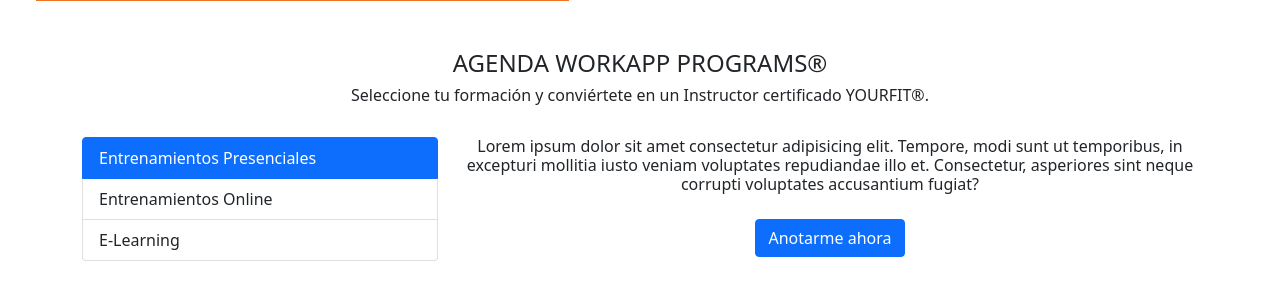
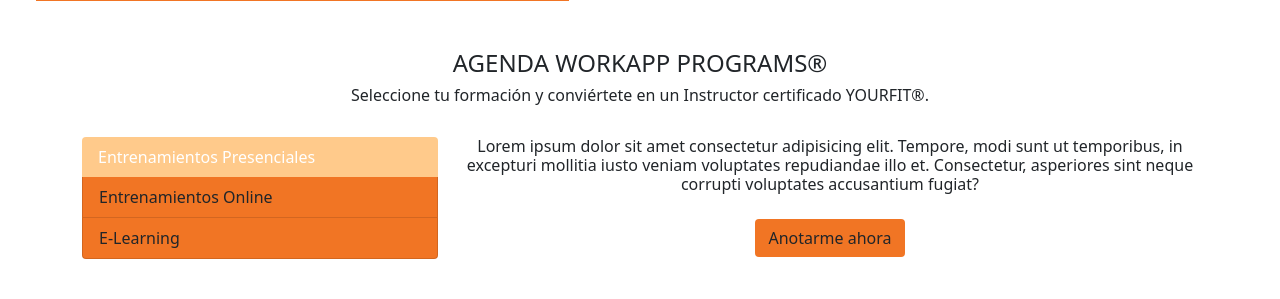
Before and after one commit to JuanPousada/Workapp-Online, a Node server app: page / in a window 1280 px wide. Shown: the part 1840-2139 px from the top of the page. Run offline with Node 20, Linux system fonts and the light colour scheme; some libraries are stand-ins or nearby versions.

Commit message:
Modicacion para Login y Aspecto del Main

```diff
--- a/public/stylesheets/style.css
+++ b/public/stylesheets/style.css
@@ -115,6 +115,10 @@
   border-width: 1px;
   border-style: solid;
   border-color: #f17524;
+}
+
+.mainContainer .btn{
+  background-color: #f17524;
 }
 
 /* /MAIN--------------------------------------------
@@ -296,6 +300,45 @@
   justify-content: space-around;
 }
 
+/*Area cliente
+
+/* Listado </*/
+  .containerCursos{
+    display: flex;
+    justify-content: space-evenly;
+    flex-direction: row;
+
+    flex-wrap: wrap;
+  }
+
+  .row{
+    display: flex;
+    flex-direction: row;
+    align-items: start;
+    max-height: 50rem;
+    margin-bottom: 5rem;
+}
+
+.containerCursos .button{
+  margin-bottom: 1rem;
+}
+
+.containerCursos a{
+  background-color: #f17524;
+  font-weight: 200;
+}
+
+.list-group a{
+  background-color: #f17524;
+}
+
+.list-group .active{
+  border-style: none;
+  background-color: #ffca8b !important;
+}
+
+/* Listado > */
+
 /*Mi Cuenta*/
 
 .mb-50 {
@@ -443,6 +486,4 @@
   .mainBtn:hover {
     background-color: #f17524;
     opacity: 100%;
-  }
-  /* AREA CLIENTE */
-}
+  }}
--- a/views/home.hbs
+++ b/views/home.hbs
@@ -126,15 +126,15 @@
         <div class="tab-content" id="nav-tabContent">
           <div class="tab-pane fade show active text-center" id="list-home" role="tabpanel" aria-labelledby="list-home-list">
             <h6 class="pb-3">Lorem ipsum dolor sit amet consectetur adipisicing elit. Tempore, modi sunt ut temporibus, in excepturi mollitia iusto veniam voluptates repudiandae illo et. Consectetur, asperiores sint neque corrupti voluptates accusantium fugiat?</h6>
-            <a class="btn btn-primary" href="#" role="button">Anotarme ahora</a>
+            <a class="btn" href="#" role="button">Anotarme ahora</a>
           </div>
           <div class="tab-pane fade text-center" id="list-profile" role="tabpanel" aria-labelledby="list-profile-list">
             <h6 class="pb-3">Lorem ipsum dolor sit amet consectetur adipisicing elit. Tempore, modi sunt ut temporibus, in excepturi mollitia iusto veniam voluptates repudiandae illo et. Consectetur, asperiores sint neque corrupti voluptates accusantium fugiat?</h6>
-            <a class="btn btn-primary" href="#" role="button">Anotarme ahora</a>
+            <a class="btn" href="#" role="button">Anotarme ahora</a>
           </div>
           <div class="tab-pane fade text-center" id="list-messages" role="tabpanel" aria-labelledby="list-messages-list">
             <h6 class="pb-3">Lorem ipsum dolor sit amet consectetur adipisicing elit. Tempore, modi sunt ut temporibus, in excepturi mollitia iusto veniam voluptates repudiandae illo et. Consectetur, asperiores sint neque corrupti voluptates accusantium fugiat?</h6>
-            <a class="btn btn-primary" href="#" role="button">Anotarme ahora</a>
+            <a class="btn" href="#" role="button">Anotarme ahora</a>
           </div>
         </div>
       </div>
```
Also changed, not shown: controllers/auth.js (+39 -9 lines), views/areaCliente.hbs (+6 -4 lines), views/cursos.hbs (+8 -11 lines).
